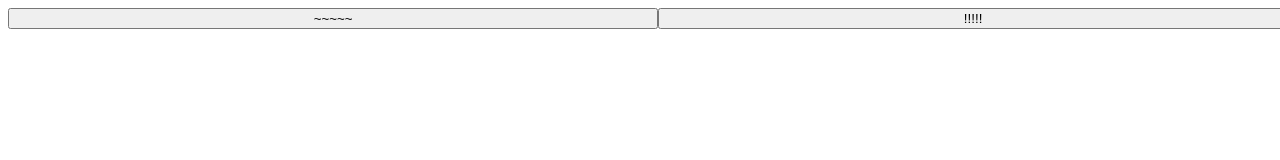
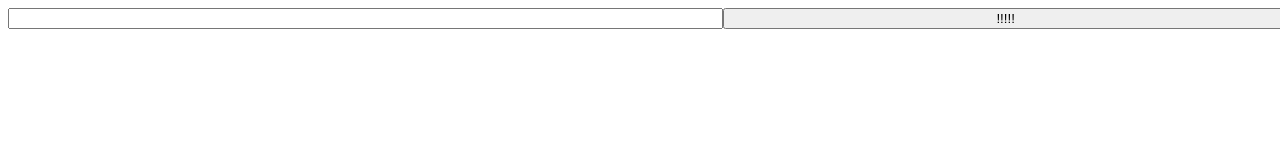
Before and after one commit to MuRongJs/MuRongJs.github.io, a plain HTML site: page index.html in a window 1280 px wide. Drawn offline with nearby package versions, Linux system fonts and the light colour scheme.

Commit message:
feat: page url赋值

```diff
--- a/index.html
+++ b/index.html
@@ -25,7 +25,7 @@
 <body>
   <div id="app" :style="customSty">
     <div class="btn">
-      <button class="btn-l" @click="popUp">~~~~~</button>
+      <input class="btn-l" v-model="url"/>
       <button class="btn-r" @click="switchSty">!!!!!</button>
     </div>
     <iframe :src="url" frameborder="0"></iframe>
@@ -38,10 +38,6 @@
         customSty: ''
       },
       methods: {
-        popUp() {
-          const val = prompt("请输入您的名字：", this.url);
-          this.url = val;
-        },
         switchSty() {
           this.customSty = 'filter: invert(1) hue-rotate(180deg);';
         }
```
